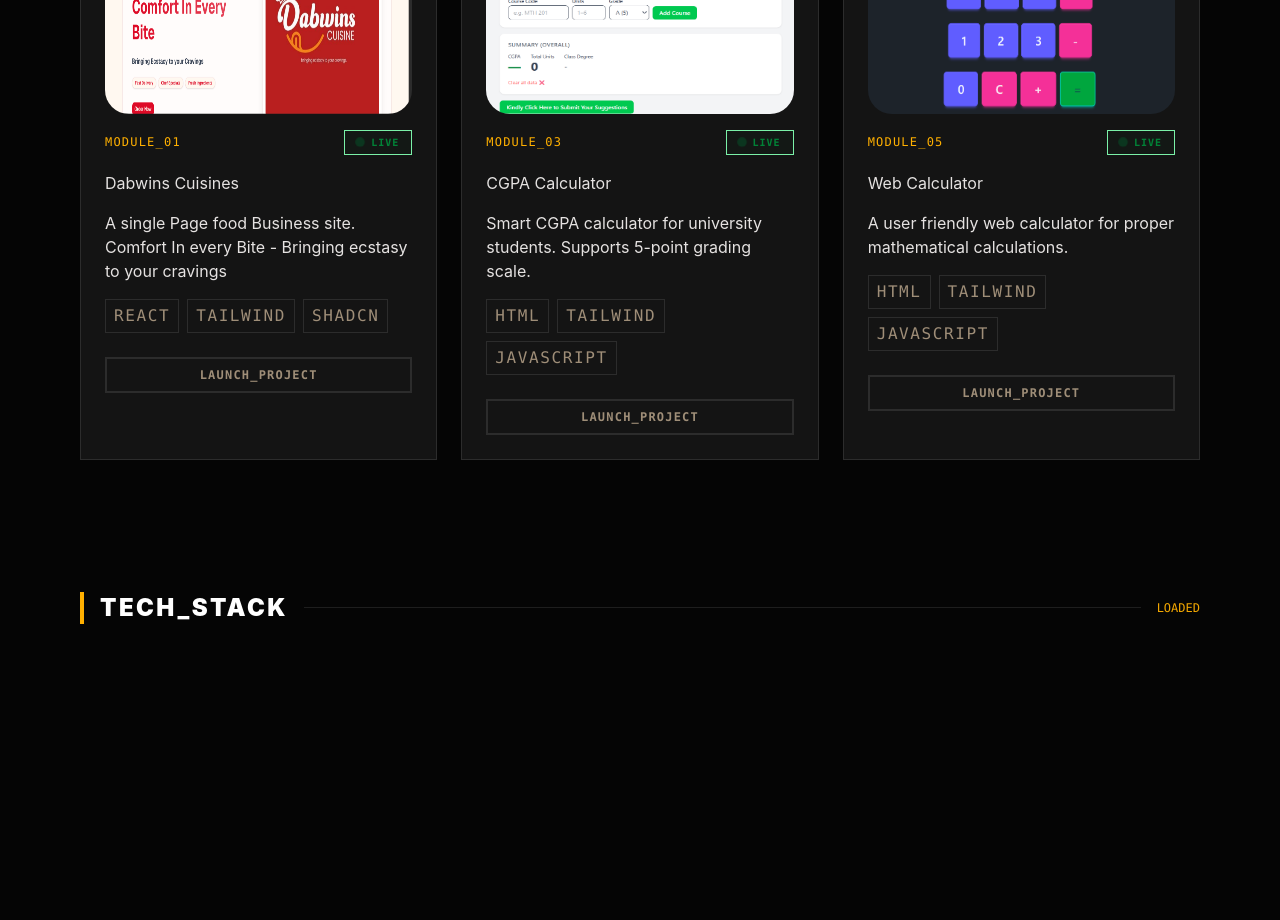
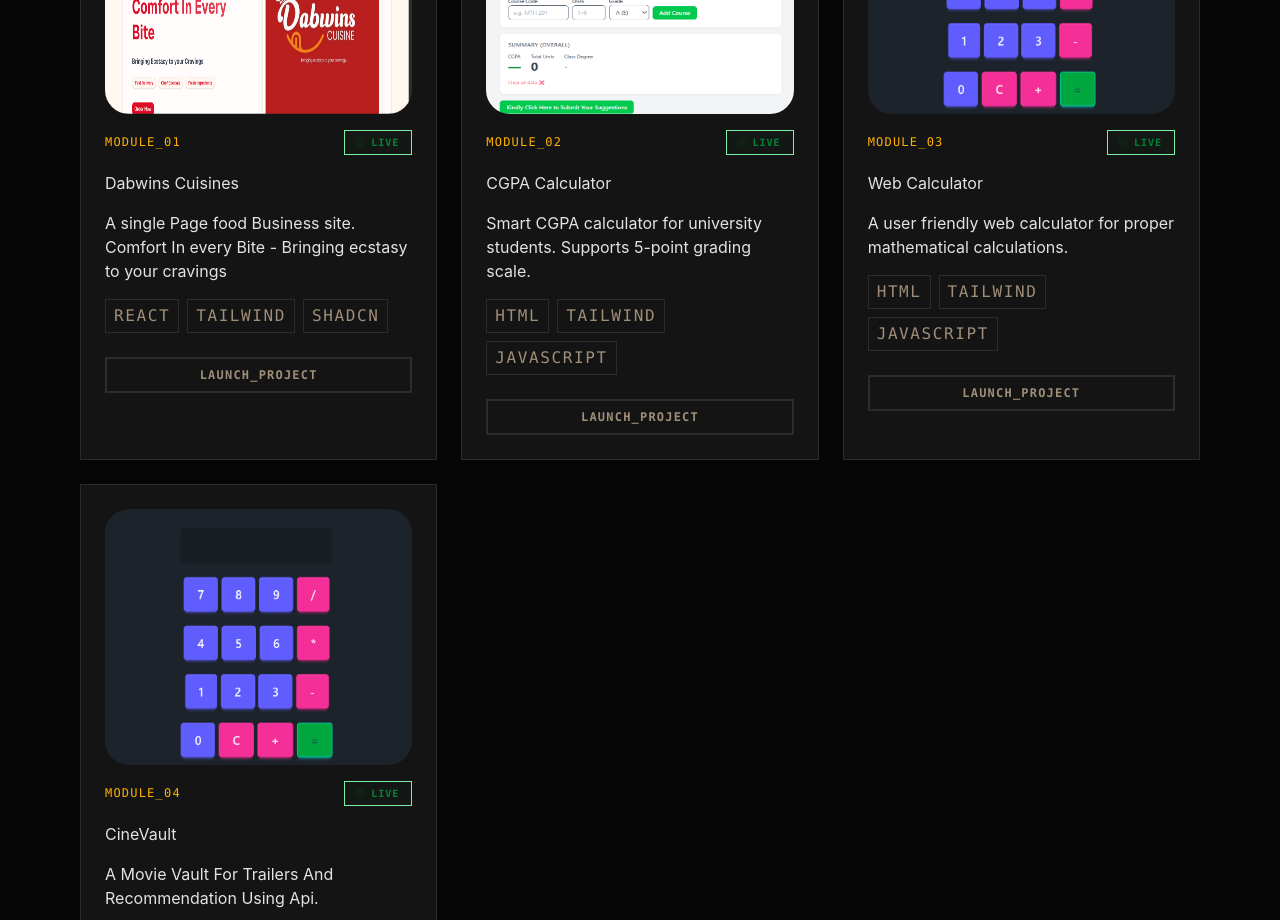
Before and after one commit to jenissiezichi/RealJenissi, a React (Vite) app: page / in a window 1280 px wide. Shown: the part 1880-2800 px from the top of the page. Built offline with nearby package versions, Linux system fonts and the light colour scheme.

Commit message:
Update project IDs and add new project entry

```diff
--- a/src/Components/Projects.jsx
+++ b/src/Components/Projects.jsx
@@ -23,7 +23,7 @@ const project= [
 
     },
     {
-        id: 'MODULE_03',
+        id: 'MODULE_02',
         name: 'CGPA Calculator',
         desc: 'Smart CGPA calculator for university students. Supports 5-point grading scale.',
         stack: ['HTML', 'Tailwind', 'JavaScript'],
@@ -32,13 +32,22 @@ const project= [
         link: '/Cgpa/index.html',
     },
     {
-        id: 'MODULE_05',
+        id: 'MODULE_03',
         name: 'Web Calculator',
         desc: 'A user friendly web calculator for proper mathematical calculations.',
         stack: ['HTML', 'Tailwind', 'JavaScript'],
         status: 'LIVE',
         img: three,
         link: "/calculator/index3.html",
+    },
+    {
+        id: 'MODULE_04',
+        name: 'CineVault',
+        desc: 'A Movie Vault For Trailers And Recommendation Using Api.',
+        stack: ['HTML', 'Tailwind', 'JavaScript','FastApi', 'GSAP'],
+        status: 'Under-Development',
+        img: three,
+        link: "https://jenissiezichi.github.io/CineVault/",
     },
 
 
```
